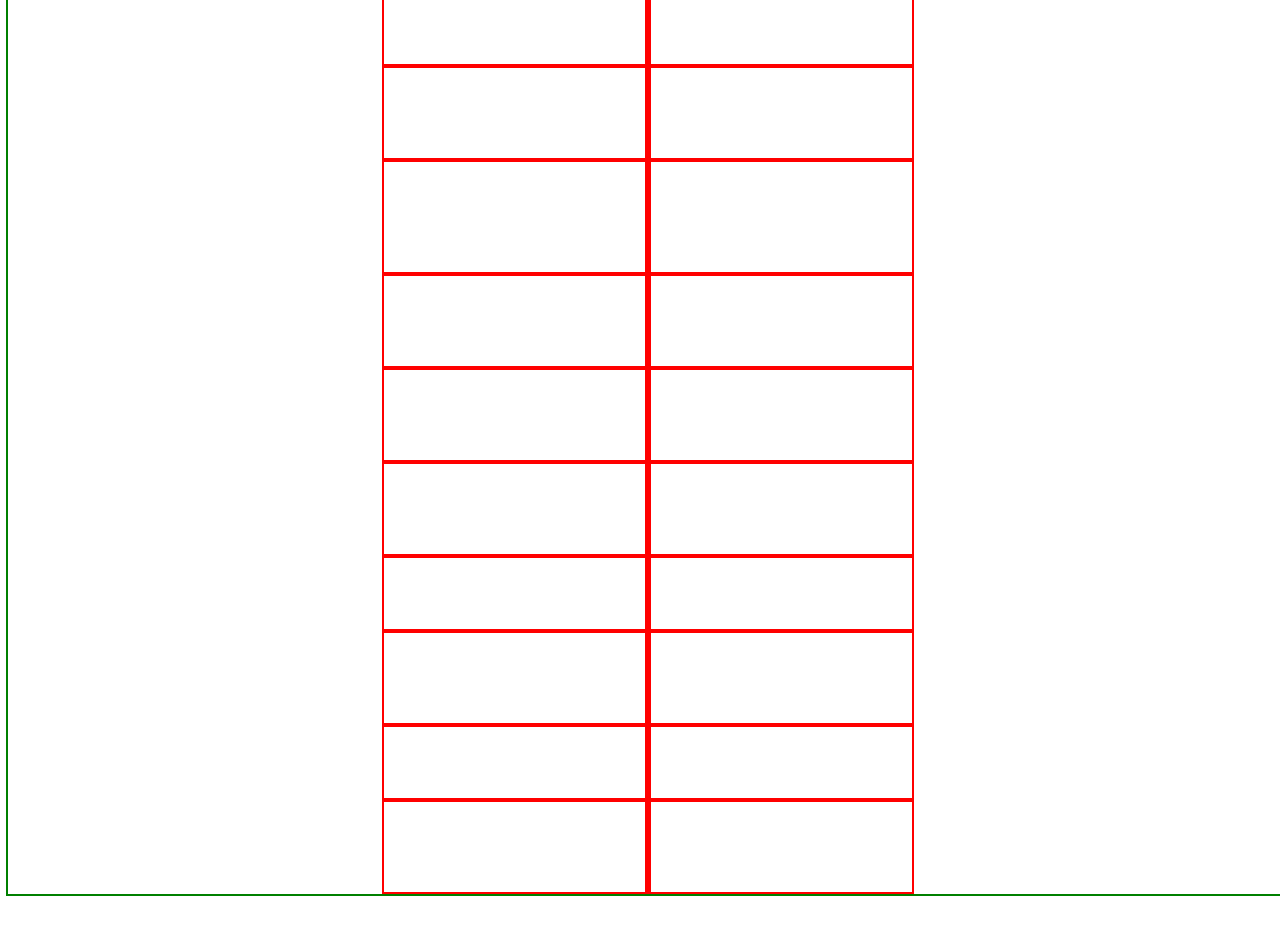
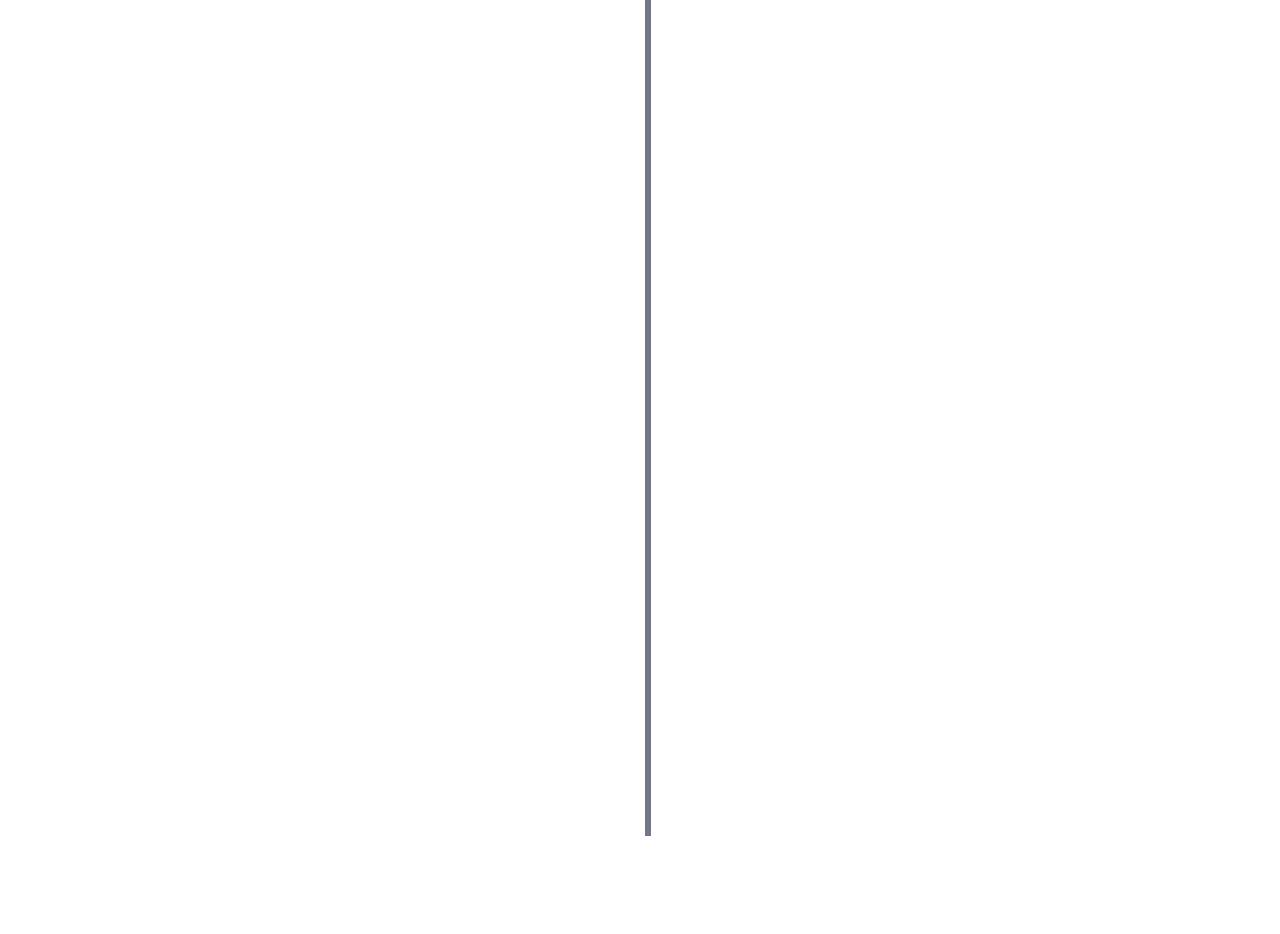
Before and after one commit to AlexSweeney/animated-timeline, a React app: page / in a window 1280 px wide. Shown: the part 1320-2254 px from the top of the page. Built offline with nearby package versions, Linux system fonts and the light colour scheme.

Commit message:
Timeline - refactored animation -> line open -> dots + infoBoxes open

```diff
--- a/src/App.css
+++ b/src/App.css
@@ -4,3 +4,7 @@
   border: 2px dashed red;
   background-color: azure;
 }
+
+* {
+  box-sizing: border-box;
+}
--- a/src/components/Timeline/parts/Timeline.tsx
+++ b/src/components/Timeline/parts/Timeline.tsx
@@ -83,7 +83,9 @@ const Timeline = () => {
         <h3 className="timeline__title">Our Journey</h3>
 
         <div className='timeline__inner'>
-          <div id={lineId} className={`timeline__line ${lineOpenClass}`}/>
+          <div className='timeline__line-wrapper'>
+            <div id={lineId} className={`timeline__line ${lineOpenClass}`}/>
+          </div>
           <div className='timeline__section-wrapper'>
             <TimelineSection
               addId={addId}
@@ -94,6 +96,7 @@ const Timeline = () => {
               <h4>2021</h4>
               <p>New Knowledge Hub platform launches</p>
             </TimelineSection>
+
             <TimelineSection
               addId={addId}
               isAnimating={isAnimating}
@@ -104,6 +107,7 @@ const Timeline = () => {
               <h4>2020</h4>
               <p>Million parts sold globally - Audio Audio launched</p>
             </TimelineSection>
+
             <TimelineSection
               addId={addId}
               isAnimating={isAnimating}
@@ -113,6 +117,7 @@ const Timeline = () => {
               <h4>2019</h4>
               <p>German Sales office is opened forming global HQ</p>
             </TimelineSection>
+
             <TimelineSection
               addId={addId}
               isAnimating={isAnimating}
@@ -123,16 +128,17 @@ const Timeline = () => {
               <h4>2018</h4>
               <p>German distribution center in opened</p>
             </TimelineSection>
+
             <TimelineSection
               addId={addId}
               isAnimating={isAnimating}
               animateId={animateId}
               nextAnimation={nextAnimation}
-              infoBoxPosition={InfoBoxPosition.Right}
             >
               <h4>2017</h4>
               <p>First Office in USA opens - Second UK office opens</p>
             </TimelineSection>
+
             <TimelineSection
               addId={addId}
               isAnimating={isAnimating}
@@ -143,16 +149,17 @@ const Timeline = () => {
               <h4>2016</h4>
               <p>EU Automation INC is formed - Singapore Office and warehouse opens</p>
             </TimelineSection>
+
             <TimelineSection
               addId={addId}
               isAnimating={isAnimating}
               animateId={animateId}
               nextAnimation={nextAnimation}
-              infoBoxPosition={InfoBoxPosition.Right}
             >
               <h4>2015</h4>
               <p>First customer to reach 1000 orders</p>
             </TimelineSection>
+
             <TimelineSection
               addId={addId}
               isAnimating={isAnimating}
@@ -163,16 +170,17 @@ const Timeline = () => {
               <h4>2014</h4>
               <p>AUTOMATED magazine launches</p>
             </TimelineSection>
+
             <TimelineSection
               addId={addId}
               isAnimating={isAnimating}
               animateId={animateId}
               nextAnimation={nextAnimation}
-              infoBoxPosition={InfoBoxPosition.Right}
             >
               <h4>2013</h4>
               <p>Delivery made to 100th country</p>
             </TimelineSection>
+
             <TimelineSection
               addId={addId}
               isAnimating={isAnimating}
@@ -183,16 +191,17 @@ const Timeline = () => {
               <h4>2012</h4>
               <p>UK distribution center opens</p>
             </TimelineSection>
+
             <TimelineSection
               addId={addId}
               isAnimating={isAnimating}
               animateId={animateId}
               nextAnimation={nextAnimation}
-              infoBoxPosition={InfoBoxPosition.Right}
             >
               <h4>2011</h4>
               <p>First customer reaches 100 orders</p>
             </TimelineSection>
+
             <TimelineSection
               addId={addId}
               isAnimating={isAnimating}
@@ -203,12 +212,12 @@ const Timeline = () => {
               <h4>2010</h4>
               <p>EU Automations first UK office</p>
             </TimelineSection>
+
             <TimelineSection
               addId={addId}
               isAnimating={isAnimating}
               animateId={animateId}
               nextAnimation={nextAnimation}
-              infoBoxPosition={InfoBoxPosition.Right}
             >
               <h4>2009</h4>
               <p>EU Automation is formed in Stafforshire, UK</p>
--- a/src/components/Timeline/styles/Timeline.scss
+++ b/src/components/Timeline/styles/Timeline.scss
@@ -13,16 +13,24 @@
 }
 
 .timeline__inner {
-  width: 100%;
-  border: 2px solid green;
   display: flex;
   justify-content: center;
-  position: relative
+  position: relative;
+}
+
+.timeline__line-wrapper {
+  width: 100%;
+  height: 100%;
+  position: absolute;
+  top: 0;
+  left: 0;
+  display: flex;
+  justify-content: center;
 }
 
 .timeline__line {
   width: 6px;
-  background-color: red;
+  background-color: #737887;;
   position: absolute;
   transition: height 700ms;
 }
--- a/src/components/TimelineSection/parts/TimelineSection.tsx
+++ b/src/components/TimelineSection/parts/TimelineSection.tsx
@@ -103,7 +103,7 @@ const TimelineSection = ({
         {children && children}
       </div>
       <div className='timeline-section__line-container'>
-        <div id={lineId} className={`timeline-section__line ${lineHeightClass}`}/>
+        {/* <div id={lineId} className={`timeline-section__line ${lineHeightClass}`}/> */}
         <div id={dotId} className={`timeline-section__dot ${dotVisibileClass}`}/>
       </div>
    </div>
--- a/src/components/TimelineSection/styles/TimelineSection.scss
+++ b/src/components/TimelineSection/styles/TimelineSection.scss
@@ -1,3 +1,4 @@
+
 // === Animations
 $line-open-time: 700ms;
 
@@ -27,8 +28,7 @@ $section-height: 6em;
 .timeline-section {
   display: grid;
   width: $section-width;
-  grid-template-columns: $info-box-width 1fr $info-box-width;
-  border: 2px solid red;
+  grid-template-columns: $info-box-width auto $info-box-width;
 }
 
 // === infoBox
@@ -61,11 +61,13 @@ $section-height: 6em;
 }
 
 .timeline-section__info-box--left {
-  align-self: start;
+  grid-column-start: 1;
+  grid-row-start: 1;
 }
 
 .timeline-section__info-box--right {
-  align-self: end;
+  grid-column-start: 3;
+  grid-row-start: 1;
 }
 
 .timeline-section__info-box--hide {
@@ -78,11 +80,12 @@ $section-height: 6em;
 
 // === line container
 .timeline-section__line-container {
-  display: inline-flex;
-  flex-direction: column;
-  position: relative;
+  display: flex;
+  justify-content: center;
+  align-items: center;
   width: 4em;
-  align-items: center;
+  grid-column-start: 2;
+  grid-column-end: 2;
 }
 
 // === line
@@ -107,8 +110,8 @@ $section-height: 6em;
 
 // === dot
 .timeline-section__dot {
-  top: calc(50% - ($dot-size / 2));
-  position: absolute;
+  // top: calc(50% - ($dot-size / 2));
+  // position: absolute;
   background-color: $timeline-color;
   border-radius: 100%;
   transition-property: width, height;
```
